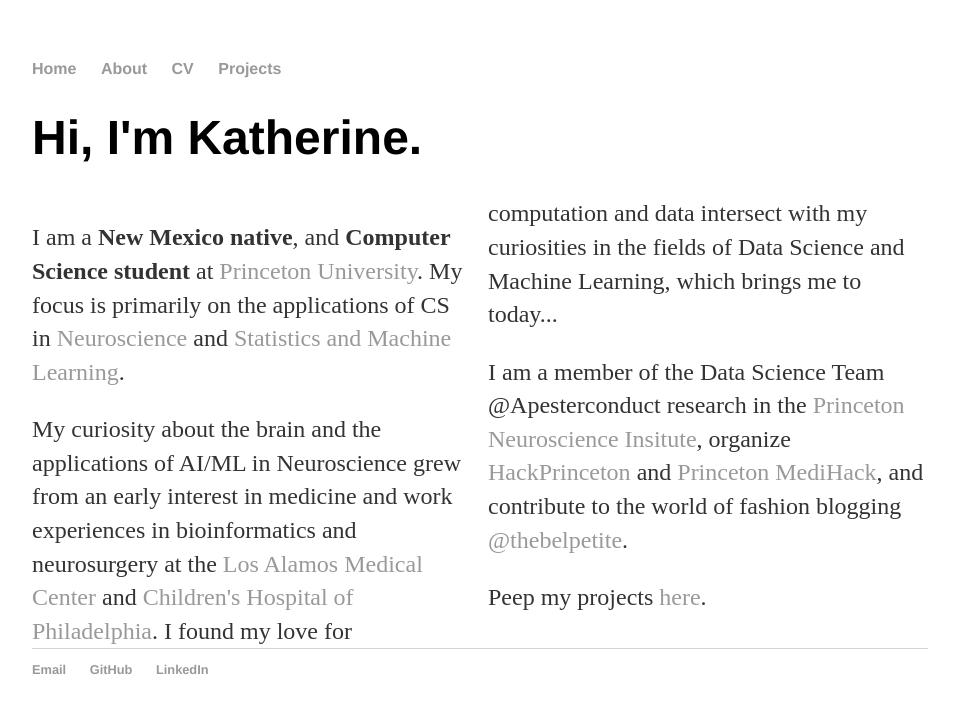
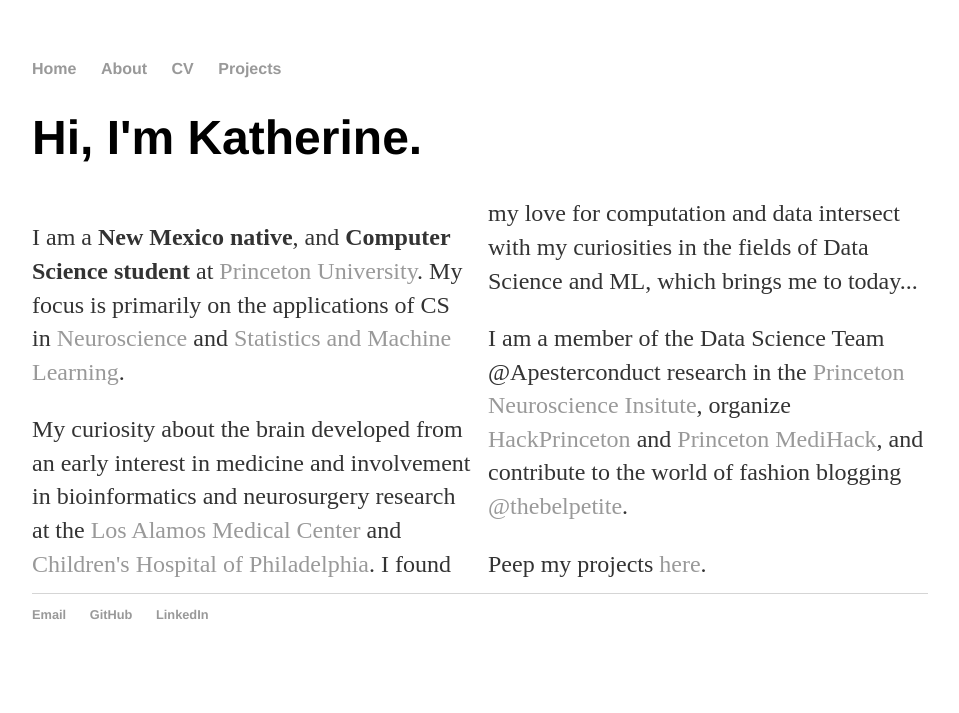
Before and after one commit to wangk5/wangk5.github.io, a Jekyll site: the page built from about.html, in a window 1280 px wide. Shown: the top 713 px of the page, without its empty margins (160-1119 px from the left). Built offline with Jekyll 4.4.1, drawn with Linux system fonts in a browser that asks for light colours.

Commit message:
Update about.html

```diff
--- a/about.html
+++ b/about.html
@@ -11,11 +11,11 @@
 			and <a href="https://csml.princeton.edu/undergraduates/certificate-program">Statistics and Machine Learning</a>.
 		</p>
 		<p>
-			My curiosity about the brain and the applications of AI/ML in Neuroscience grew from an early interest in medicine
-			and work experiences in bioinformatics and neurosurgery at the <a href="http://losalamosmedicalcenter.com">Los Alamos Medical Center</a> and
+			My curiosity about the brain developed from an early interest in medicine
+			and involvement in bioinformatics and neurosurgery research at the <a href="http://losalamosmedicalcenter.com">Los Alamos Medical Center</a> and
 			<a href="https://d3b.center">Children's Hospital of Philadelphia</a>.
 			I found my love for computation and data intersect with my curiosities in the fields of Data Science
-			and Machine Learning, which brings me to today...
+			and ML, which brings me to today...
 		</p>
 		<p>
 			I am a member of the Data Science Team @Apesterconduct research in the <a href="http://pni.princeton.edu">Princeton Neuroscience Insitute</a>,
```
